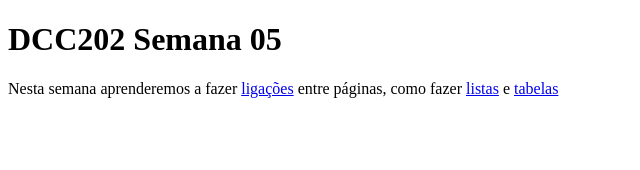
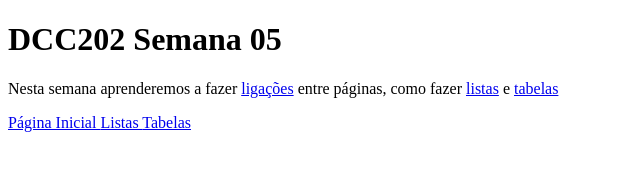
Before and after one commit to ufjf-dcc202/ufjf-dcc202-2025-1-a-atv03-PaladinoRachid, a plain HTML site: page index.html in a window 1280 px wide. Shown: the whole page, without its empty margins (0-640 px from the left). Drawn offline with Linux system fonts and the light colour scheme.

Commit message:
Adicionar navegação entre os documentos

```diff
--- a/index.html
+++ b/index.html
@@ -6,8 +6,18 @@
     <title>DCC202 Semana 05</title>
 </head>
 <body>
+    <main>
     <h1>DCC202 Semana 05</h1>
     <p>Nesta semana aprenderemos a fazer <a href="QUEBRAligacoes.html">ligações</a> entre
-    páginas, como fazer <a href="lista.html">listas</a> e <a href="tabelas.html" >tabelas</a> </p>
+    páginas, como fazer <a href="lista.html">listas</a> e <a href="tabelas.html"
+    >tabelas</a> </p>
+    </main>
+    <aside>
+        <nav>
+            <a href="index.html"> Página Inicial </a>
+            <a href="lista.html"> Listas </a>
+            <a href="tabelas.html"> Tabelas </a>
+        </nav>
+    </aside>
 </body>
 </html>
```
Also changed, not shown: lista.html (+9 -1 lines), tabelas.html (+13 -4 lines).
